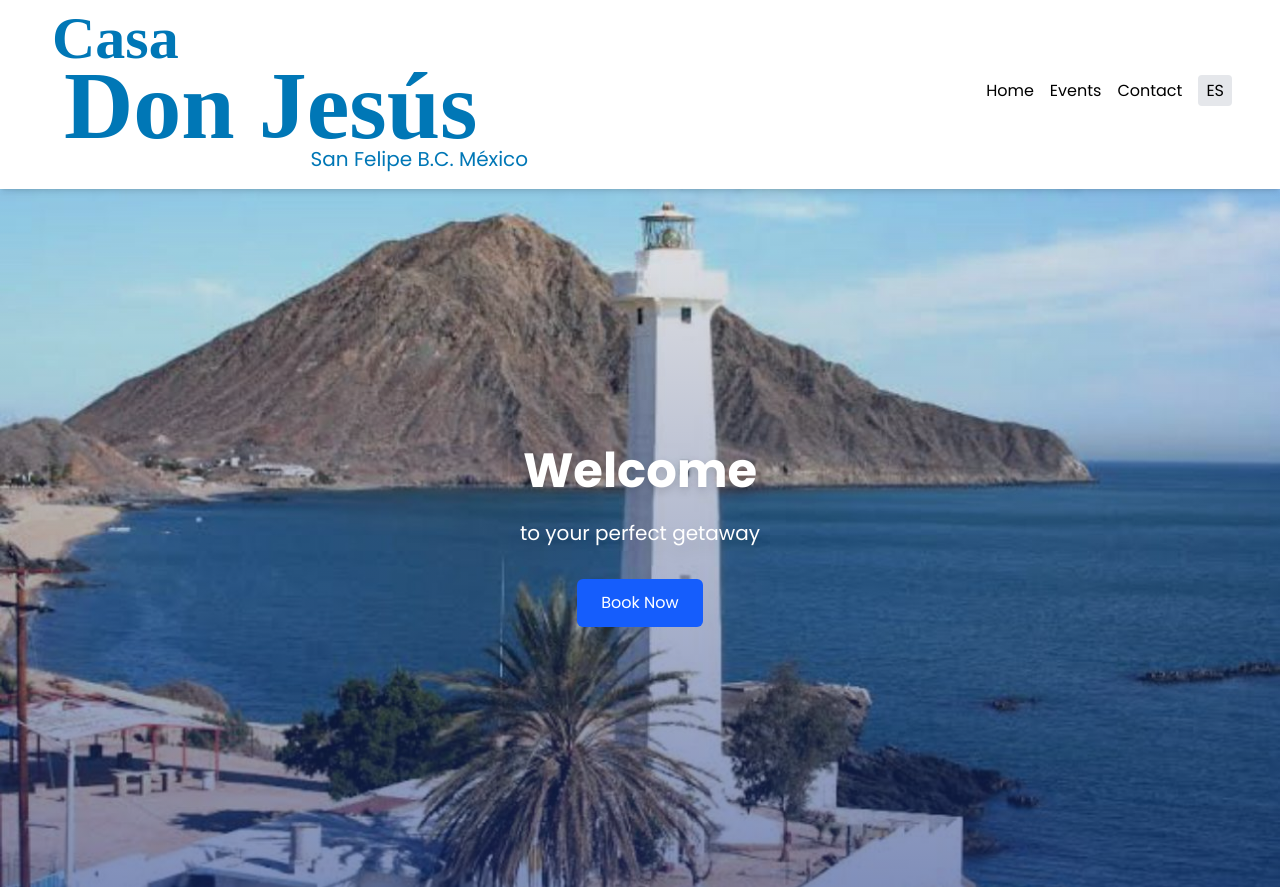
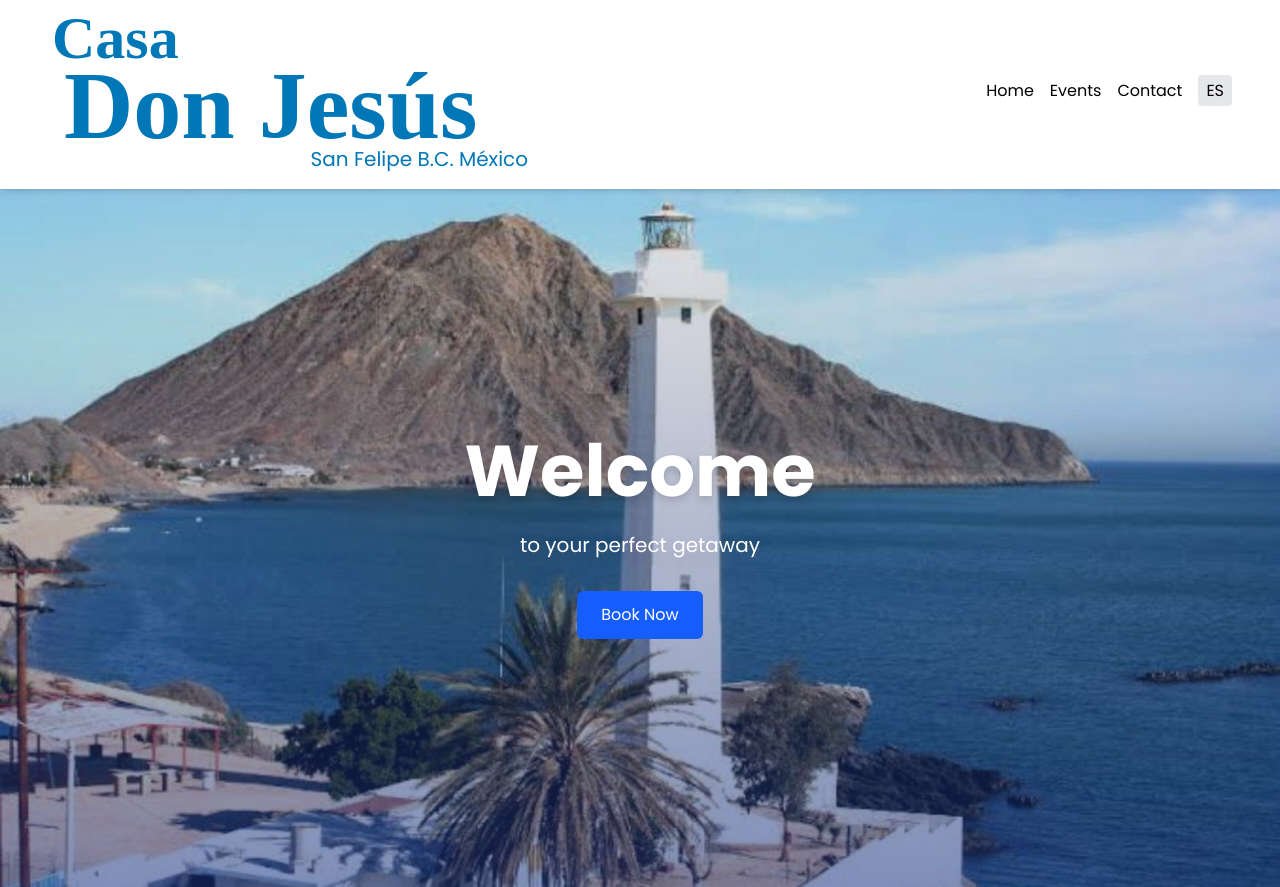
Before and after one commit to Itzli2000/don-jesus, an Astro site: page /en in a window 1280 px wide. Shown: the top 887 px of the page. Built offline with nearby package versions, Linux system fonts and the light colour scheme; Astro itself is replaced by a stand-in of ours; a web font is replaced by a local one.

Commit message:
fix(Hero): desktop styles

```diff
--- a/src/components/Hero.astro
+++ b/src/components/Hero.astro
@@ -21,7 +21,7 @@ const t = useTranslations(lang);
   </div>
   <div class="container mx-auto px-4 relative">
     <div class="max-w-3xl mx-auto text-center">
-      <h1 class="text-4xl md:text-5xl font-bold text-white mb-6 drop-shadow-lg">
+      <h1 class="text-4xl md:text-5xl lg:text-7xl font-bold text-white mb-6 drop-shadow-lg">
         {t("home.title")}
       </h1>
       <p class="text-xl text-white mb-8 drop-shadow-xl">{t("home.subtitle")}</p>
```
